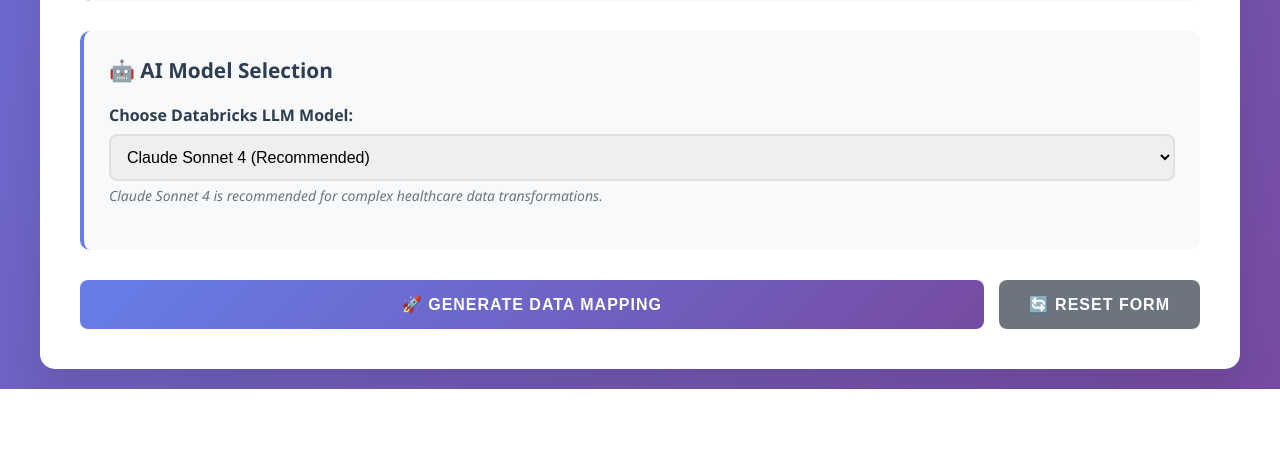
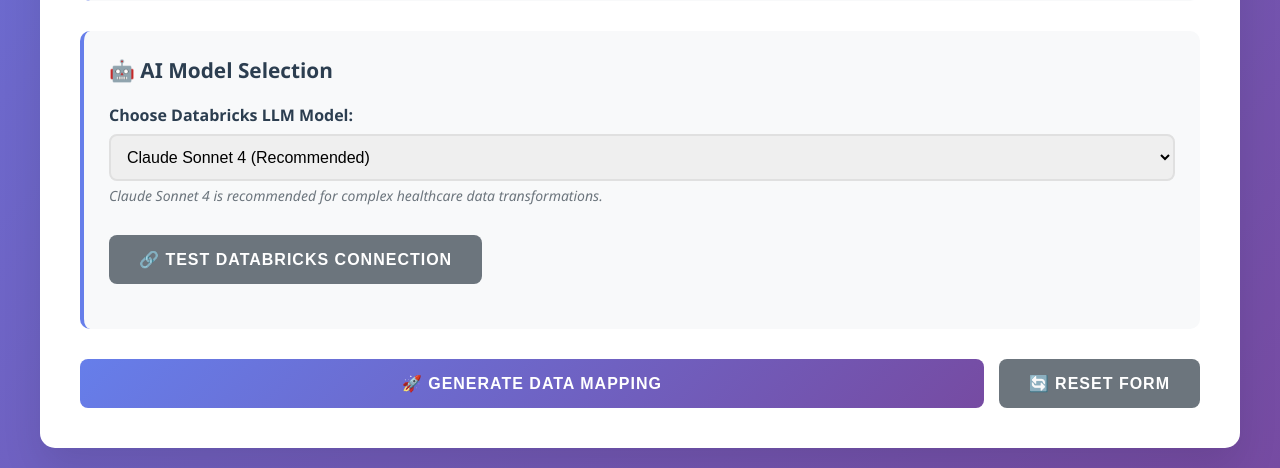
Before and after one commit to amazingashis/Mapping_Automation_Without_RAG, a Flask app: page / in a window 1280 px wide. Shown: the part 1154-1622 px from the top of the page. Before the commit the page ends 1543 px from the top, so only its background shows below. Run offline with Flask 3, Linux system fonts and the light colour scheme.

Commit message:
Fix Databricks LLM connection errors and add debugging tools
- Enhanced error handling in call_databricks_llm() with retry logic
- Added connection timeout and exponential backoff for reliability
- Improved error messages for authentication and endpoint issues
- Added /api/test_connection/<model_name> endpoint for debugging
- Added 'Test Databricks Connection' button in UI
- Better handling of rate limits, timeouts, and connection errors
- Added config.py for Databricks credentials (template copied)
- More detailed logging for troubleshooting API calls
- Fixed NaN handling in CSV parsing that was causing JSON errors

```diff
--- a/app.py
+++ b/app.py
@@ -90,9 +90,15 @@
     return data_dict
 
 def call_databricks_llm(endpoint_key, prompt, max_tokens=4000):
-    """Call Databricks LLM endpoint"""
+    """Call Databricks LLM endpoint with improved error handling and retry logic"""
+    import time
+
     try:
         url = DATABRICKS_ENDPOINTS[endpoint_key]
+
+        # Check if token is configured
+        if DATABRICKS_TOKEN == 'YOUR_DATABRICKS_TOKEN_HERE':
+            return {"error": "Databricks token not configured. Please update config.py with your actual token."}
 
         headers = {
             'Content-Type': 'application/json',
@@ -107,15 +113,63 @@
             }
         }
 
-        response = requests.post(url, headers=headers, json=payload)
+        # Add timeout and retry logic
+        max_retries = 3
+        for attempt in range(max_retries):
+            try:
+                print(f"Attempting API call to {endpoint_key} (attempt {attempt + 1}/{max_retries})")
 
-        if response.status_code == 200:
-            return response.json()
-        else:
-            return {"error": f"API call failed with status {response.status_code}: {response.text}"}
+                response = requests.post(
+                    url,
+                    headers=headers,
+                    json=payload,
+                    timeout=(30, 120),  # (connection_timeout, read_timeout)
+                    verify=True
+                )
+
+                if response.status_code == 200:
+                    result = response.json()
+                    print(f"API call successful")
+                    return result
+                elif response.status_code == 401:
+                    return {"error": "Authentication failed. Please check your Databricks token in config.py"}
+                elif response.status_code == 404:
+                    return {"error": f"Endpoint not found. Please verify the endpoint URL: {url}"}
+                elif response.status_code == 429:
+                    if attempt < max_retries - 1:
+                        wait_time = 2 ** attempt  # Exponential backoff
+                        print(f"Rate limited. Waiting {wait_time} seconds before retry...")
+                        time.sleep(wait_time)
+                        continue
+                    return {"error": "Rate limit exceeded. Please try again later."}
+                else:
+                    return {"error": f"API call failed with status {response.status_code}: {response.text}"}
+
+            except requests.exceptions.ConnectTimeout:
+                if attempt < max_retries - 1:
+                    print(f"Connection timeout. Retrying in 2 seconds...")
+                    time.sleep(2)
+                    continue
+                return {"error": "Connection timeout. Please check your internet connection and try again."}
+
+            except requests.exceptions.ReadTimeout:
+                if attempt < max_retries - 1:
+                    print(f"Read timeout. Retrying in 2 seconds...")
+                    time.sleep(2)
+                    continue
+                return {"error": "Read timeout. The AI model is taking too long to respond. Please try again."}
+
+            except requests.exceptions.ConnectionError as e:
+                if attempt < max_retries - 1:
+                    print(f"Connection error: {str(e)}. Retrying in 2 seconds...")
+                    time.sleep(2)
+                    continue
+                return {"error": f"Connection error: Unable to connect to Databricks. Please check your internet connection and endpoint URL."}
+
+        return {"error": "Max retries exceeded. Please try again later."}
 
     except Exception as e:
-        return {"error": f"Error calling LLM: {str(e)}"}
+        return {"error": f"Unexpected error calling LLM: {str(e)}"}
 
 def create_mapping_prompt(output_layout, data_dictionary, table_names):
     """Create a comprehensive prompt for the LLM to generate data mapping"""
@@ -255,5 +309,32 @@
         'preview': preview_data
     })
 
+@app.route('/api/test_connection/<model_name>')
+def test_databricks_connection(model_name):
+    """Test endpoint to verify Databricks LLM connection"""
+    if model_name not in DATABRICKS_ENDPOINTS:
+        return jsonify({'error': f'Invalid model name. Available models: {list(DATABRICKS_ENDPOINTS.keys())}'}), 400
+
+    # Test with a simple prompt
+    test_prompt = "Hello, please respond with 'Connection successful' if you can read this message."
+
+    print(f"Testing connection to {model_name}...")
+    result = call_databricks_llm(model_name, test_prompt, max_tokens=100)
+
+    if 'error' in result:
+        return jsonify({
+            'model': model_name,
+            'status': 'failed',
+            'error': result['error'],
+            'endpoint_url': DATABRICKS_ENDPOINTS[model_name]
+        }), 500
+    else:
+        return jsonify({
+            'model': model_name,
+            'status': 'success',
+            'response': result,
+            'endpoint_url': DATABRICKS_ENDPOINTS[model_name]
+        })
+
 if __name__ == '__main__':
     app.run(debug=True, host='0.0.0.0', port=5000)
--- a/templates/index.html
+++ b/templates/index.html
@@ -289,6 +289,14 @@
                         </select>
                         <div class="help-text">Claude Sonnet 4 is recommended for complex healthcare data transformations.</div>
                     </div>
+
+                    <!-- Connection Test -->
+                    <div class="form-group">
+                        <button type="button" class="btn btn-secondary" onclick="testConnection()" style="margin-top: 10px;">
+                            🔗 Test Databricks Connection
+                        </button>
+                        <div id="connectionResult" style="margin-top: 10px; display: none;"></div>
+                    </div>
                 </div>
 
                 <!-- Submit Button -->
@@ -442,6 +450,48 @@
                 URL.revokeObjectURL(url);
             }
         }
+
+        function testConnection() {
+            const modelSelect = document.getElementById('llm_model');
+            const selectedModel = modelSelect.value;
+            const resultDiv = document.getElementById('connectionResult');
+
+            // Show loading state
+            resultDiv.style.display = 'block';
+            resultDiv.innerHTML = '<div style="color: #007bff;">🔄 Testing connection to ' + selectedModel + '...</div>';
+
+            fetch(`/api/test_connection/${selectedModel}`)
+                .then(response => response.json())
+                .then(data => {
+                    if (data.status === 'success') {
+                        resultDiv.innerHTML = `
+                            <div style="color: #28a745; padding: 10px; background: #d4edda; border-radius: 5px; border: 1px solid #c3e6cb;">
+                                ✅ <strong>Connection Successful!</strong><br>
+                                Model: ${data.model}<br>
+                                Endpoint: ${data.endpoint_url}<br>
+                                Response: ${JSON.stringify(data.response, null, 2)}
+                            </div>
+                        `;
+                    } else {
+                        resultDiv.innerHTML = `
+                            <div style="color: #dc3545; padding: 10px; background: #f8d7da; border-radius: 5px; border: 1px solid #f5c6cb;">
+                                ❌ <strong>Connection Failed!</strong><br>
+                                Model: ${data.model}<br>
+                                Endpoint: ${data.endpoint_url}<br>
+                                Error: ${data.error}
+                            </div>
+                        `;
+                    }
+                })
+                .catch(error => {
+                    resultDiv.innerHTML = `
+                        <div style="color: #dc3545; padding: 10px; background: #f8d7da; border-radius: 5px; border: 1px solid #f5c6cb;">
+                            ❌ <strong>Network Error!</strong><br>
+                            ${error.message}
+                        </div>
+                    `;
+                });
+        }
     </script>
 </body>
 </html>
```
Also changed, not shown: config.py (renamed from config_template.py).
